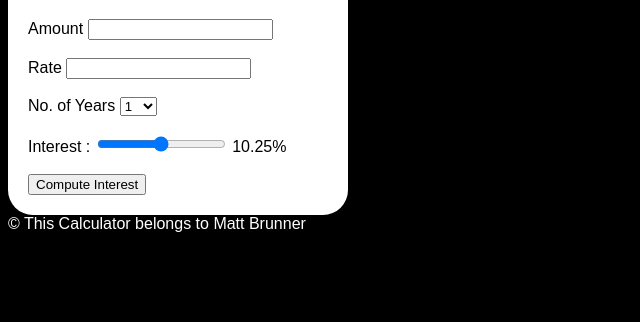
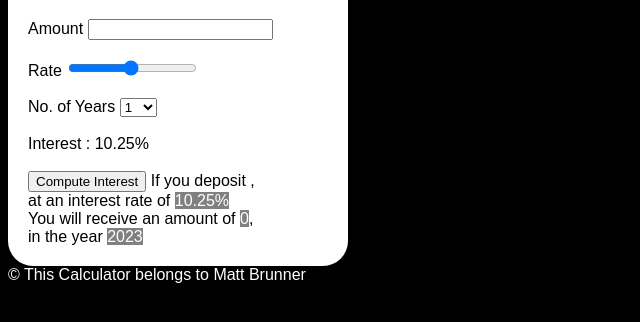
Before and after one commit to mmbrunner/Simple-Interest-Calculator, a plain HTML site: page index.html in a window 1280 px wide. Both pictures are taken after a click on the button "Compute Interest". Shown: the part 128-450 px from the top of the page, without its empty margins (0-640 px from the left). Drawn offline with Linux system fonts and the light colour scheme.

Commit message:
finished all but 2 todos

```diff
--- a/index.html
+++ b/index.html
@@ -11,7 +11,7 @@
 
         Amount <input type="number"  id="principal">  <br/><br/>
 
-        Rate <input type="number"  id="rate">  <br/><br/>
+        Rate <input type="range" id="rate" step=0.25 min=1 max=20 value=10.25 onchange="updateRate()" /> <br/><br/>
 
         No. of Years <select id="years">
             <option value="1">1</option>
@@ -26,13 +26,7 @@
             <option value="10">10</option>
         </select>   <br/><br/>
 
-        Interest : <input type="range" id="rate" min="minval" max="maxval" value="default_val" onchange="updateRate()" />
-        <script>
-            document.getElementById(rate).step = "0.25";
-            var minval = 1
-            var maxval = 20
-            var default_value = 10.25
-        </script>
+        Interest :
         <span id="rate_val">
             10.25%
         </span>     <br/><br/>
--- a/script.js
+++ b/script.js
@@ -12,8 +12,11 @@ function compute()
     var interest = principal * years * rate /100;
     //logic to convert the No of Years into the actual year in the future
     var year = new Date().getFullYear()+parseInt(years);
+
+    //variable called amount & assigned to formula for simple interest?
+    var amount = principal * (1+rate*years)
     //when the button is clicked, set the result <span> to the appropriate text
-    document.getElementById("result").innerHTML="If you deposit "+principal+",\<br\>at an interest rate of "+rate+"%\<br\>You will receive an amount of "+amount+",\<br\>in the year "+year+"\<br\>";
+    document.getElementById("result").innerHTML="If you deposit <mark>"+principal+"</mark>,\<br\>at an interest rate of <mark>"+rate+"%</mark>\<br\>You will receive an amount of <mark>"+amount+"</mark>,\<br\>in the year <mark>"+year+"</mark>\<br\>";
 
 }
 
@@ -27,15 +30,10 @@ function updateRate()
 }
 
 
-//**Things I haven't done yet below (or page 9 & 10 on the instructions)
-
-//Make sure that the input you have taken as "No of Years" is converted into an actual year.
-
-//Make sure the numbers in the result are highlighted.
+//**Things I haven't done yet below
 
 //Add validation for "Principal" input box. If the user enters zero or negative values, show an alert "Enter a positive number"
 
 //Once the user clicks on the alert "OK" button, take the user back to the "Principal" input box, by setting the focus on this box
 
-
 //**Side note: how this is setup (i.e. class names, variables, even the functions) is based on Course-ra's instructions
--- a/style.css
+++ b/style.css
@@ -8,3 +8,8 @@ h1{color:grey;font-family:verdana}
     border-radius: 25px;
     vertical-align: center;
 }
+
+mark{
+    background-color: gray;
+    color: white;
+}
```
Also changed, not shown: 1 other file.
